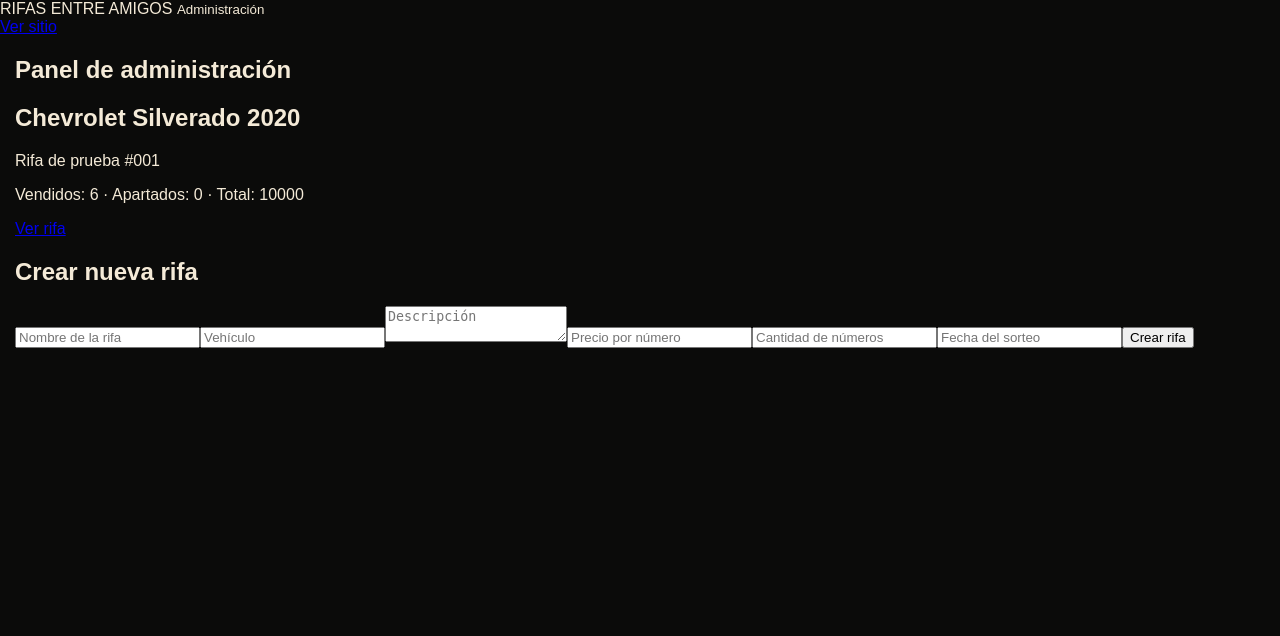
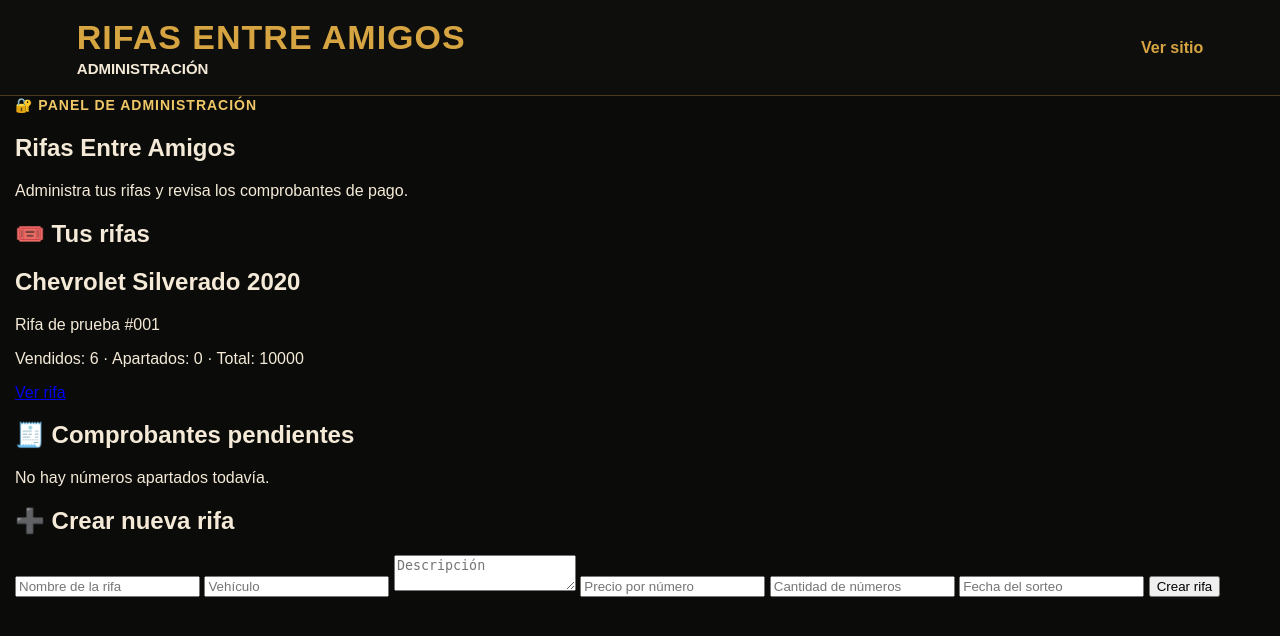
Before and after one commit to Admin1pablo/rifas-entre-amigos-, a Flask app: page /admin in a window 1280 px wide. Shown: the top 636 px of the page. Run offline with Flask 3, Linux system fonts and the light colour scheme; data comes from the database, SQL or seed files in the repository.

Commit message:
Update admin.html

```diff
--- a/templates/admin.html
+++ b/templates/admin.html
@@ -1,7 +1,253 @@
 <!doctype html>
-<html lang="es"><head><link rel="stylesheet" href="{{ url_for('static', filename='style.css') }}"><meta charset="utf-8"><meta name="viewport" content="width=device-width,initial-scale=1">
-<title>Administración - Rifas Entre Amigos</title><link rel="stylesheet" href="/static/style.css"></head>
-<body><header><div class="logo">RIFAS ENTRE AMIGOS <small>Administración</small></div><a href="/">Ver sitio</a></header>
-<main>{% with messages = get_flashed_messages() %}{% if messages %}<div class="notice">{% for message in messages %}{{message}}{% endfor %}</div>{% endif %}{% endwith %}
-<div class="layout"><section><h1>Panel de administración</h1>{% for r in raffles %}<div class="panel"><h2>{{r.vehicle}}</h2><p>{{r.name}}</p><p>Vendidos: {{r.sold_count or 0}} · Apartados: {{r.reserved_count or 0}} · Total: {{r.total_numbers}}</p><a class="button" href="/rifa/{{r.id}}">Ver rifa</a></div>{% endfor %}</section>
-<aside class="panel"><h2>Crear nueva rifa</h2><form method="post" action="/admin/crear-rifa"><input name="name" placeholder="Nombre de la rifa" required><input name="vehicle" placeholder="Vehículo" required><textarea name="description" placeholder="Descripción"></textarea><input name="price" type="number" step="0.01" placeholder="Precio por número" required><input name="total_numbers" type="number" placeholder="Cantidad de números" required><input name="draw_date" placeholder="Fecha del sorteo"><button class="button">Crear rifa</button></form></aside></div></main></body></html>
+<html lang="es">
+
+<head>
+    <meta charset="utf-8">
+    <meta name="viewport" content="width=device-width, initial-scale=1">
+
+    <title>Administración - Rifas Entre Amigos</title>
+
+    <link rel="stylesheet" href="{{ url_for('static', filename='style.css') }}">
+</head>
+
+<body>
+
+<header class="topbar">
+
+    <div class="brand">
+        <div class="brand-title">
+            RIFAS ENTRE AMIGOS
+        </div>
+
+        <div class="brand-subtitle">
+            ADMINISTRACIÓN
+        </div>
+    </div>
+
+    <nav class="navigation">
+        <a href="/">Ver sitio</a>
+    </nav>
+
+</header>
+
+
+<main class="raffle-page">
+
+    <section class="raffle-hero">
+
+        <span class="hero-label">
+            🔐 PANEL DE ADMINISTRACIÓN
+        </span>
+
+        <h1>
+            Rifas Entre Amigos
+        </h1>
+
+        <p>
+            Administra tus rifas y revisa los comprobantes de pago.
+        </p>
+
+    </section>
+
+
+    {% with messages = get_flashed_messages() %}
+
+        {% if messages %}
+
+            <div class="notice">
+
+                {% for message in messages %}
+
+                    {{ message }}
+
+                {% endfor %}
+
+            </div>
+
+        {% endif %}
+
+    {% endwith %}
+
+
+    <!-- RIFAS -->
+
+    <section class="panel">
+
+        <h2>
+            🎟️ Tus rifas
+        </h2>
+
+        {% for r in raffles %}
+
+            <div class="panel">
+
+                <h2>
+                    {{ r.vehicle }}
+                </h2>
+
+                <p>
+                    {{ r.name }}
+                </p>
+
+                <p>
+                    Vendidos: {{ r.sold_count or 0 }}
+                    · Apartados: {{ r.reserved_count or 0 }}
+                    · Total: {{ r.total_numbers }}
+                </p>
+
+                <a
+                    class="button"
+                    href="/rifa/{{ r.id }}"
+                >
+                    Ver rifa
+                </a>
+
+            </div>
+
+        {% endfor %}
+
+    </section>
+
+
+    <!-- TICKETS APARTADOS -->
+
+    <section class="panel">
+
+        <h2>
+            🧾 Comprobantes pendientes
+        </h2>
+
+        {% if tickets %}
+
+            {% for ticket in tickets %}
+
+                <div class="panel">
+
+                    <h3>
+                        🎟️ Número:
+                        {{ "%04d"|format(ticket.number) }}
+                    </h3>
+
+                    <p>
+                        🚗 Rifa:
+                        {{ ticket.vehicle }}
+                    </p>
+
+                    <p>
+                        👤 Nombre:
+                        {{ ticket.participant_name }}
+                    </p>
+
+                    <p>
+                        📞 Teléfono:
+                        {{ ticket.phone }}
+                    </p>
+
+                    <p>
+                        📍 Estado:
+                        {{ ticket.state }}
+                    </p>
+
+                    {% if ticket.payment_proof %}
+
+                        <p>
+                            🧾 Comprobante:
+                        </p>
+
+                        <a
+                            class="button"
+                            href="/uploads/{{ ticket.payment_proof }}"
+                            target="_blank"
+                        >
+                            👁️ Ver comprobante
+                        </a>
+
+                    {% else %}
+
+                        <p>
+                            ❌ No hay comprobante
+                        </p>
+
+                    {% endif %}
+
+                </div>
+
+            {% endfor %}
+
+        {% else %}
+
+            <p>
+                No hay números apartados todavía.
+            </p>
+
+        {% endif %}
+
+    </section>
+
+
+    <!-- CREAR RIFA -->
+
+    <section class="panel">
+
+        <h2>
+            ➕ Crear nueva rifa
+        </h2>
+
+        <form
+            method="post"
+            action="/admin/crear-rifa"
+        >
+
+            <input
+                name="name"
+                placeholder="Nombre de la rifa"
+                required
+            >
+
+            <input
+                name="vehicle"
+                placeholder="Vehículo"
+                required
+            >
+
+            <textarea
+                name="description"
+                placeholder="Descripción"
+            ></textarea>
+
+            <input
+                name="price"
+                type="number"
+                step="0.01"
+                placeholder="Precio por número"
+                required
+            >
+
+            <input
+                name="total_numbers"
+                type="number"
+                placeholder="Cantidad de números"
+                required
+            >
+
+            <input
+                name="draw_date"
+                placeholder="Fecha del sorteo"
+            >
+
+            <button
+                class="button"
+                type="submit"
+            >
+                Crear rifa
+            </button>
+
+        </form>
+
+    </section>
+
+</main>
+
+</body>
+
+</html>
```
